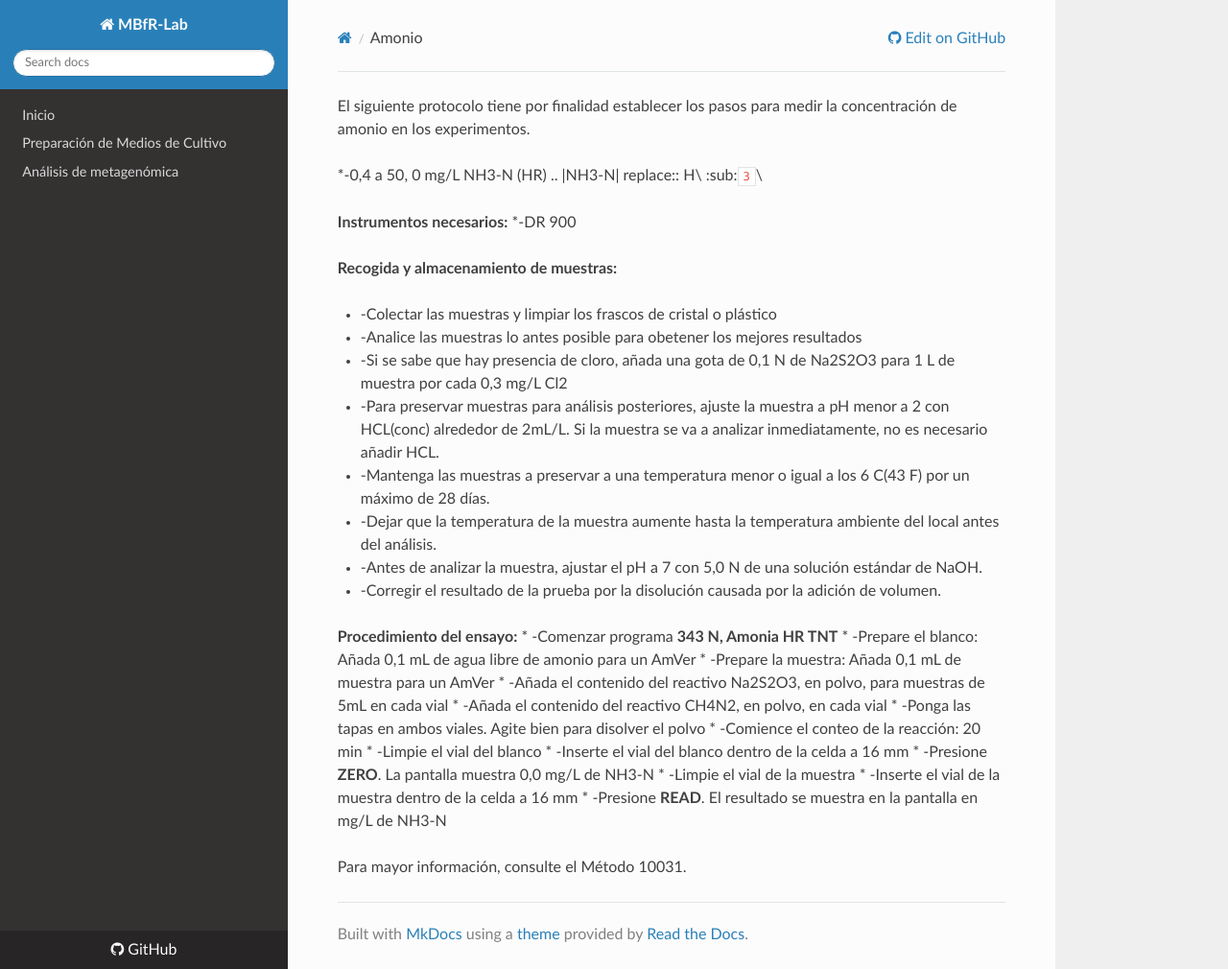
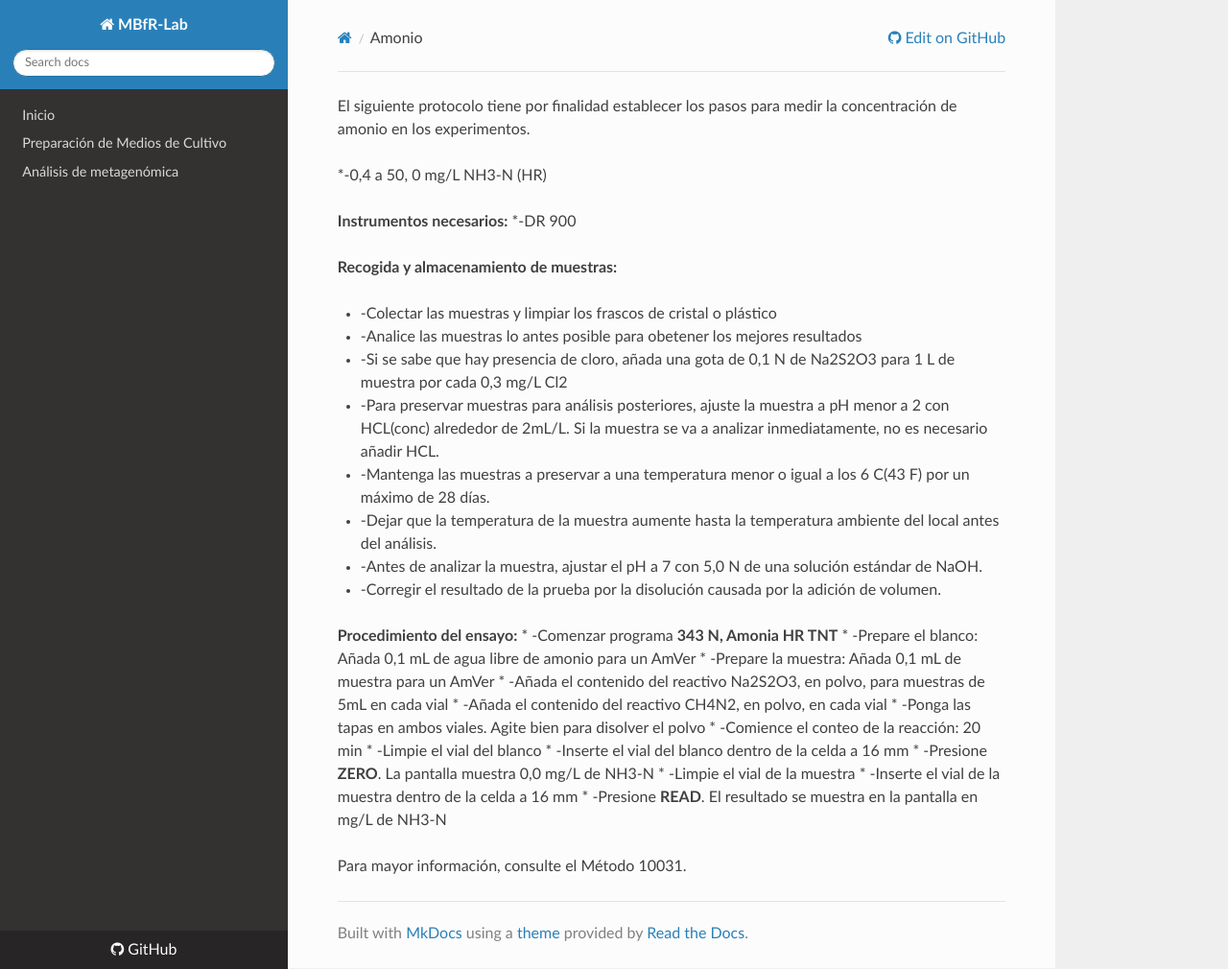
Before and after one commit to Eulogy320/MBfR-Lab, an MkDocs documentation site: the page built from docs/amonio.md, in a window 1280 px wide and 1010 px high. Shown: the whole window at 96% size. Built offline with MkDocs 1.6.1, drawn with Linux system fonts in a browser that asks for light colours; nearby versions of some CDN libraries.

Commit message:
Update amonio.md

```diff
--- a/docs/amonio.md
+++ b/docs/amonio.md
@@ -1,7 +1,6 @@
 El siguiente protocolo tiene por finalidad establecer los pasos para medir la concentración de amonio en los experimentos.
 
 *-0,4 a 50, 0 mg/L  NH3-N (HR)
-.. |NH3-N| replace:: H\ :sub:`3`\
 
  **Instrumentos necesarios:**
  *-DR 900
```
